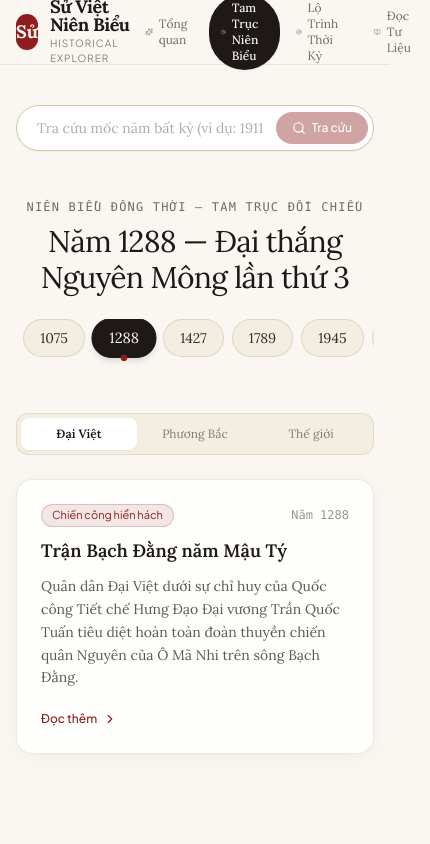
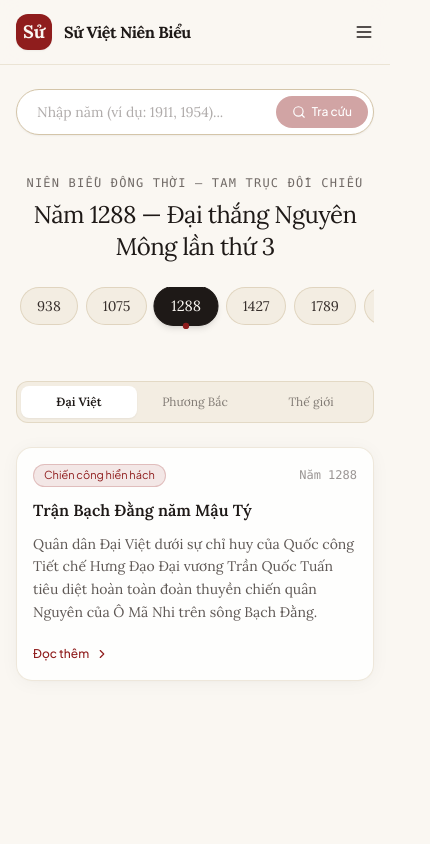
Before and after one commit to thiklab/thiklab-suviet-frontend, a Next.js app: page /timeline in a window 390 px wide. Shown: the top 844 px of the page, 430 px wide, since content can reach past the window. Built offline with nearby package versions, Linux system fonts and the light colour scheme.

Commit message:
Refactor styles across multiple components for improved responsiveness and readability

```diff
--- a/app/globals.css
+++ b/app/globals.css
@@ -13,25 +13,61 @@
 
 /* Định dạng kiểu dáng văn bản sách cổ điển cho phần nội dung bài đọc */
 .prose-editorial {
-  font-size: 1.125rem;
-  line-height: 1.85;
+  font-size: 1rem;
+  line-height: 1.8;
   color: #2D2522;
+  overflow-wrap: anywhere;
+}
+
+@media (min-width: 640px) {
+  .prose-editorial {
+    font-size: 1.125rem;
+    line-height: 1.85;
+  }
+}
+
+.prose-editorial img,
+.prose-editorial video {
+  max-width: 100%;
+  height: auto;
+}
+
+.prose-editorial table {
+  display: block;
+  max-width: 100%;
+  overflow-x: auto;
+}
+
+.prose-editorial figure {
+  max-width: 100%;
+  margin: 1.5rem auto;
 }
 
 .prose-editorial p {
   margin-bottom: 1.5rem;
-  text-align: justify;
+}
+
+@media (min-width: 640px) {
+  .prose-editorial p {
+    text-align: justify;
+  }
 }
 
 .prose-editorial h2 {
   font-family: var(--font-serif), Georgia, serif;
-  font-size: 1.75rem;
+  font-size: 1.4rem;
   font-weight: 700;
   color: #1E1917;
   margin-top: 2.75rem;
   margin-bottom: 1rem;
   padding-bottom: 0.5rem;
   border-bottom: 1px solid #E6DCB8;
+}
+
+@media (min-width: 640px) {
+  .prose-editorial h2 {
+    font-size: 1.75rem;
+  }
 }
 
 .prose-editorial h3 {
--- a/app/pathways/page.tsx
+++ b/app/pathways/page.tsx
@@ -5,12 +5,12 @@ import { Compass, Clock, ChevronRight, Bookmark } from "lucide-react";
 
 export default function PathwaysPage() {
   return (
-    <div className="min-h-screen py-16 px-6 max-w-6xl mx-auto">
-      <div className="text-center max-w-3xl mx-auto mb-16">
+    <div className="min-h-screen py-10 sm:py-16 px-4 sm:px-6 max-w-6xl mx-auto">
+      <div className="text-center max-w-3xl mx-auto mb-10 sm:mb-16">
         <span className="text-xs font-mono uppercase tracking-widest text-crimson block mb-2">
           Hệ thống hóa Tiến trình Dân tộc
         </span>
-        <h1 className="text-4xl lg:text-5xl font-serif text-paper-900 tracking-tight mb-4">
+        <h1 className="text-3xl sm:text-4xl lg:text-5xl font-serif text-paper-900 tracking-tight mb-4">
           Năm Kỷ Nguyên Lịch Sử Việt Nam
         </h1>
         <p className="text-base font-serif text-paper-800/80 leading-relaxed">
--- a/app/timeline/page.tsx
+++ b/app/timeline/page.tsx
@@ -74,7 +74,7 @@ function TimelineContent() {
   const allEntries = availableYears.map((yr) => entriesMap[yr]);
 
   return (
-    <div className="min-h-screen py-10 bg-paper-50">
+    <div className="min-h-screen py-6 sm:py-10 bg-paper-50">
       {/* Ô tìm kiếm / tra cứu năm bất kỳ */}
       <div className="max-w-xl mx-auto px-4 mb-4">
         <form onSubmit={handleCustomYearSubmit} className="relative flex items-center">
@@ -84,8 +84,8 @@ function TimelineContent() {
             max="2026"
             value={customYearInput}
             onChange={(e) => setCustomYearInput(e.target.value)}
-            placeholder="Tra cứu mốc năm bất kỳ (ví dụ: 1911, 1954, 1802)..."
-            className="w-full px-5 py-3 pr-24 rounded-full bg-white border border-paper-300 text-sm font-serif placeholder:text-paper-800/40 focus:outline-none focus:border-crimson focus:ring-1 focus:ring-crimson shadow-sm"
+            placeholder="Nhập năm (ví dụ: 1911, 1954)..."
+            className="w-full px-5 py-3 pr-28 rounded-full bg-white border border-paper-300 text-sm font-serif placeholder:text-paper-800/40 focus:outline-none focus:border-crimson focus:ring-1 focus:ring-crimson shadow-sm"
           />
           <button
             type="submit"
--- a/components/common/Header.tsx
+++ b/components/common/Header.tsx
@@ -1,12 +1,17 @@
 "use client";
 
-import React from "react";
+import React, { useState, useEffect } from "react";
 import Link from "next/link";
 import { usePathname } from "next/navigation";
-import { Compass, BookOpen, Clock, Sparkles } from "lucide-react";
+import { Compass, BookOpen, Clock, Sparkles, Menu, X } from "lucide-react";
 
 export const Header: React.FC = () => {
   const pathname = usePathname();
+  const [menuOpen, setMenuOpen] = useState(false);
+
+  useEffect(() => {
+    setMenuOpen(false);
+  }, [pathname]);
 
   const navLinks = [
     { href: "/", label: "Tổng quan", icon: Sparkles },
@@ -24,17 +29,17 @@ export const Header: React.FC = () => {
             Sử
           </div>
           <div className="flex flex-col">
-            <span className="font-serif font-bold text-lg text-paper-900 tracking-tight leading-none group-hover:text-crimson transition-colors">
+            <span className="font-serif font-bold text-base sm:text-lg text-paper-900 tracking-tight leading-none group-hover:text-crimson transition-colors">
               Sử Việt Niên Biểu
             </span>
-            <span className="text-[10px] font-sans uppercase tracking-widest text-paper-800/60 mt-0.5">
+            <span className="hidden sm:block text-[10px] font-sans uppercase tracking-widest text-paper-800/60 mt-0.5">
               Historical Explorer
             </span>
           </div>
         </Link>
 
         {/* Thanh Menu điều hướng */}
-        <nav className="flex items-center gap-1 sm:gap-2">
+        <nav className="hidden md:flex items-center gap-1 lg:gap-2">
           {navLinks.map((item) => {
             const isActive = pathname === item.href;
             const Icon = item.icon;
@@ -42,7 +47,7 @@ export const Header: React.FC = () => {
               <Link
                 key={item.href}
                 href={item.href}
-                className={`flex items-center gap-1.5 px-3 py-1.5 rounded-full text-xs sm:text-sm font-serif transition-all ${
+                className={`flex items-center gap-1.5 px-3 py-1.5 rounded-full text-xs lg:text-sm font-serif transition-all whitespace-nowrap ${
                   isActive
                     ? "bg-paper-900 text-paper-50 font-medium shadow-sm"
                     : "text-paper-800/70 hover:text-paper-900 hover:bg-paper-200/50"
@@ -54,7 +59,40 @@ export const Header: React.FC = () => {
             );
           })}
         </nav>
+
+        <button
+          type="button"
+          aria-label={menuOpen ? "Đóng menu" : "Mở menu"}
+          aria-expanded={menuOpen}
+          onClick={() => setMenuOpen((o) => !o)}
+          className="md:hidden p-2 -mr-2 rounded-full text-paper-900 hover:bg-paper-200/50 transition-colors"
+        >
+          {menuOpen ? <X className="w-5 h-5" /> : <Menu className="w-5 h-5" />}
+        </button>
       </div>
+
+      {menuOpen && (
+        <nav className="md:hidden border-t border-paper-300/40 bg-paper-50/95 px-4 py-3 space-y-1">
+          {navLinks.map((item) => {
+            const isActive = pathname === item.href;
+            const Icon = item.icon;
+            return (
+              <Link
+                key={item.href}
+                href={item.href}
+                className={`flex items-center gap-2.5 px-4 py-3 rounded-xl text-sm font-serif transition-colors ${
+                  isActive
+                    ? "bg-paper-900 text-paper-50 font-medium"
+                    : "text-paper-800 hover:bg-paper-200/50"
+                }`}
+              >
+                <Icon className="w-4 h-4 opacity-80" />
+                <span>{item.label}</span>
+              </Link>
+            );
+          })}
+        </nav>
+      )}
     </header>
   );
 };
--- a/components/timeline/ParallelTimeline.tsx
+++ b/components/timeline/ParallelTimeline.tsx
@@ -43,25 +43,26 @@ export const ParallelTimeline: React.FC<ParallelTimelineProps> = ({
   };
 
   return (
-    <div className="w-full max-w-7xl mx-auto px-4 py-8">
+    <div className="w-full max-w-7xl mx-auto px-4 py-6 sm:py-8">
       {/* 1. THANH ĐIỀU HƯỚNG MỐC NĂM (YEAR SELECTOR) */}
       <div className="mb-10 text-center">
         <span className="text-xs font-mono uppercase tracking-widest text-paper-800/70 block mb-2">
           Niên biểu đồng thời — Tam trục đối chiếu
         </span>
-        <h2 className="text-3xl lg:text-4xl font-serif text-paper-900 font-normal tracking-tight mb-6">
+        <h2 className="text-2xl sm:text-3xl lg:text-4xl font-serif text-paper-900 font-normal tracking-tight mb-6">
           Năm {selectedYear} {currentEntry?.label && `— ${currentEntry.label}`}
         </h2>
 
         {/* Nút chọn mốc năm dạng thẻ sách */}
-        <div className="flex items-center justify-center gap-2 overflow-x-auto pb-4 no-scrollbar">
+        <div className="flex overflow-x-auto pb-4 no-scrollbar">
+          <div className="flex items-center gap-2 mx-auto px-1">
           {entries.map((entry) => {
             const isSelected = entry.year === selectedYear;
             return (
               <button
                 key={entry.year}
                 onClick={() => onSelectYear(entry.year)}
-                className={`px-4 py-2 rounded-full text-sm font-serif transition-all duration-300 relative border ${
+                className={`shrink-0 px-4 py-2 rounded-full text-sm font-serif transition-all duration-300 relative border ${
                   isSelected
                     ? "bg-paper-900 text-paper-50 border-paper-900 shadow-md scale-105"
                     : "bg-paper-100 text-paper-800 border-paper-300/60 hover:bg-paper-200/50"
@@ -77,6 +78,7 @@ export const ParallelTimeline: React.FC<ParallelTimelineProps> = ({
               </button>
             );
           })}
+          </div>
         </div>
       </div>
 
@@ -223,7 +225,7 @@ interface EventCardProps {
 
 const EventCard: React.FC<EventCardProps> = ({ event, badgeColor }) => {
   return (
-    <article className="bg-white/80 backdrop-blur-sm p-6 rounded-2xl border border-paper-300/40 shadow-editorial transition-all hover:border-paper-300 hover:shadow-lg">
+    <article className="bg-white/80 backdrop-blur-sm p-4 sm:p-6 rounded-2xl border border-paper-300/40 shadow-editorial transition-all hover:border-paper-300 hover:shadow-lg">
       <div className="flex items-center justify-between mb-3">
         <span className={`text-[11px] font-sans px-2.5 py-0.5 rounded-full border ${badgeColor}`}>
           {event.tag || "Sự kiện"}
@@ -231,11 +233,11 @@ const EventCard: React.FC<EventCardProps> = ({ event, badgeColor }) => {
         <span className="text-xs font-mono text-paper-800/50">Năm {event.year}</span>
       </div>
 
-      <h4 className="font-serif font-semibold text-lg text-paper-900 leading-snug mb-3">
+      <h4 className="font-serif font-semibold text-base sm:text-lg text-paper-900 leading-snug mb-3 break-words">
         {event.title}
       </h4>
 
-      <p className="text-sm font-serif text-paper-800/80 leading-relaxed mb-4">
+      <p className="text-sm font-serif text-paper-800/80 leading-relaxed mb-4 break-words">
         {event.description}
       </p>
 
```
Also changed, not shown: app/page.tsx (+11 -9 lines), components/reader/ReaderView.tsx (+10 -9 lines).
